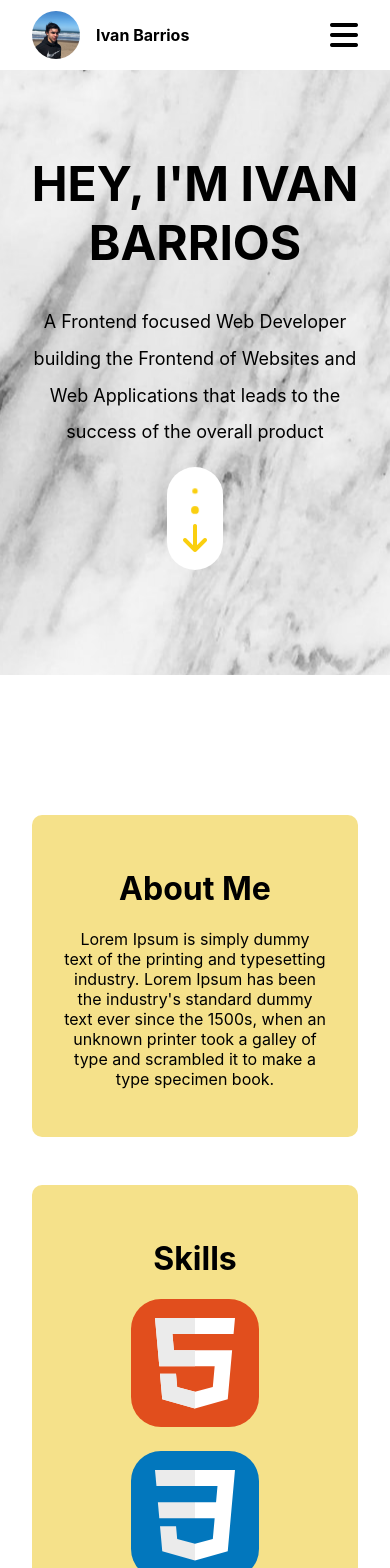
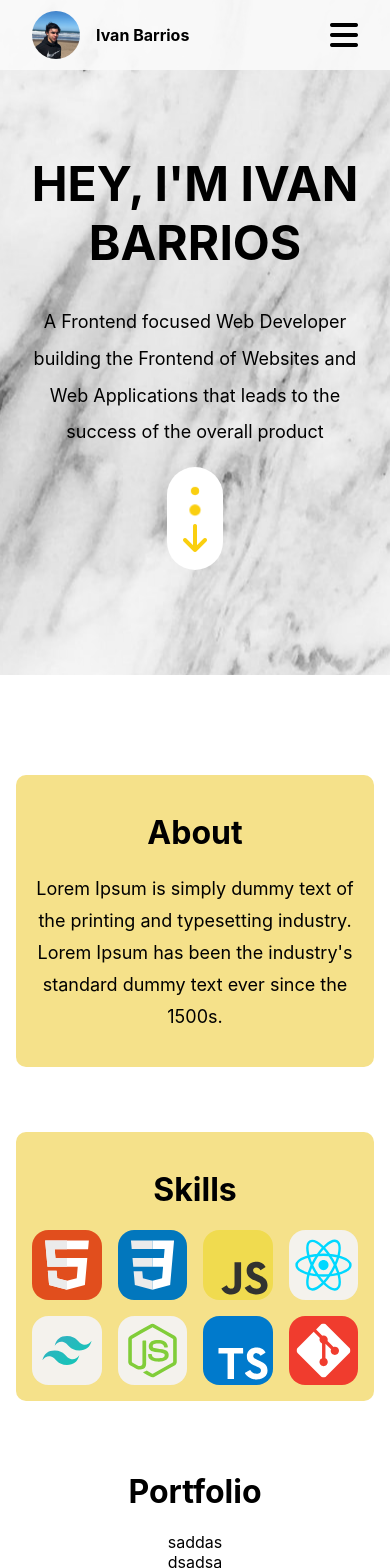
Before and after one commit to ivan-barrios/my-portfolio, a React (Create React App) app: page / in a window 390 px wide. Shown: the top 1568 px of the page. Built offline with nearby package versions, Linux system fonts and the light colour scheme.

Commit message:
About finished

```diff
--- a/src/App.js
+++ b/src/App.js
@@ -1,9 +1,10 @@
 import { useState } from "react";
+import "./App.css";
 import Navbar from "./components/Navbar";
 import Home from "./components/Home";
 import Sidebar from "./components/Sidebar";
-import "./App.css";
 import About from "./components/About";
+import Portfolio from "./components/Portfolio";
 
 function App() {
   const [showMenu, setShowMenu] = useState(false);
@@ -14,6 +15,7 @@ function App() {
       <Sidebar showMenu={showMenu} setShowMenu={setShowMenu} />
       <Home />
       <About />
+      <Portfolio />
     </div>
   );
 }
--- a/src/components/About.js
+++ b/src/components/About.js
@@ -15,12 +15,11 @@ const About = () => {
   return (
     <div id="About" className="about">
       <div className="about-text">
-        <h1>About Me</h1>
+        <h1>About</h1>
         <p>
           Lorem Ipsum is simply dummy text of the printing and typesetting
           industry. Lorem Ipsum has been the industry's standard dummy text ever
-          since the 1500s, when an unknown printer took a galley of type and
-          scrambled it to make a type specimen book.
+          since the 1500s.
         </p>
         {/* CAN ADD SOME IMAGES HERE */}
       </div>
--- /dev/null
+++ b/src/components/Portfolio.js
@@ -0,0 +1,16 @@
+import "./styles/portfolio.css";
+
+const Portfolio = () => {
+  return (
+    <div>
+      <h1>Portfolio</h1>
+      <div>saddas</div>
+      <div>dsadsa</div>
+      <div>dsdad</div>
+      <div>sadad</div>
+      <div>sadasd</div>
+    </div>
+  );
+};
+
+export default Portfolio;
--- a/src/components/styles/about.css
+++ b/src/components/styles/about.css
@@ -1,25 +1,33 @@
 .about {
-    padding-top: 140px ;
-    height: 100vh;
+    background-color: #fff;
+    padding-top: 100px ;
+    height: fit-content;
     display: flex;
     justify-content: space-around;
-    gap: 3rem;
+    gap: 1rem;
     flex-wrap: wrap;
 }
+
+
 .about-text {
-    width: 800px;
+    max-width: 600px;
     height: fit-content;
     background-color: #f5e18a;
     padding: 2rem;
-    margin: 0 2rem;
+    margin: 0 3rem;
     border-radius: 10px;
     text-align: center;
 }
+.about-text > p {
+    font-size: 1.4rem;
+    line-height: 2.4rem;
+}
 
 .tech {
+    max-width: 600px;
     width: 800px;
     height: fit-content;
-    margin: 0 2rem;
+    margin: 0 3rem;
     padding: 2rem;
     background-color: #f5e18a;
     border-radius: 10px;
@@ -28,19 +36,44 @@
 
 .skills-images {
     display: grid;
-    grid-template-columns: repeat(auto-fit, minmax(150px, 1fr));
+    grid-template-columns: repeat(auto-fit, minmax(125px, 1fr));
     justify-items: center;
-    gap: 1.5rem;
+    gap: 1rem;
 }
 
 .skills-images > img {
-    width: 8rem;
+    width: 100%;
 }
 
 
 
 @media (max-width: 900px) {
     .about-text {
-        width: 700px;
+        padding: 1rem;
+        margin: 0 1rem;
+    }
+    .about-text > p {
+        font-size: 20px;
+        line-height: 2rem;
+    }
+    .tech {
+        padding: 1rem;
+        margin: 0 1rem;
+    }
+    .skills-images {
+        grid-template-columns: repeat(auto-fit, minmax(100px, 1fr));;
     }
 }
+
+@media (max-width: 600px) {
+    .about-text > p {
+        font-size: 18px;
+    }
+    .skills-images {
+        grid-template-columns: repeat(auto-fit, minmax(65px, 1fr));;
+    }
+    .about {
+        height: 80vh;
+        padding-top: 100px;
+    }
+}
--- a/src/components/styles/navbar.css
+++ b/src/components/styles/navbar.css
@@ -1,5 +1,5 @@
 nav {
-    background-color: #FFF;
+    background-color: rgba(250, 250, 250, .9);
     color: black;
     position: fixed;
     z-index: 1;
```
Also changed, not shown: src/components/styles/portfolio.css (added).
